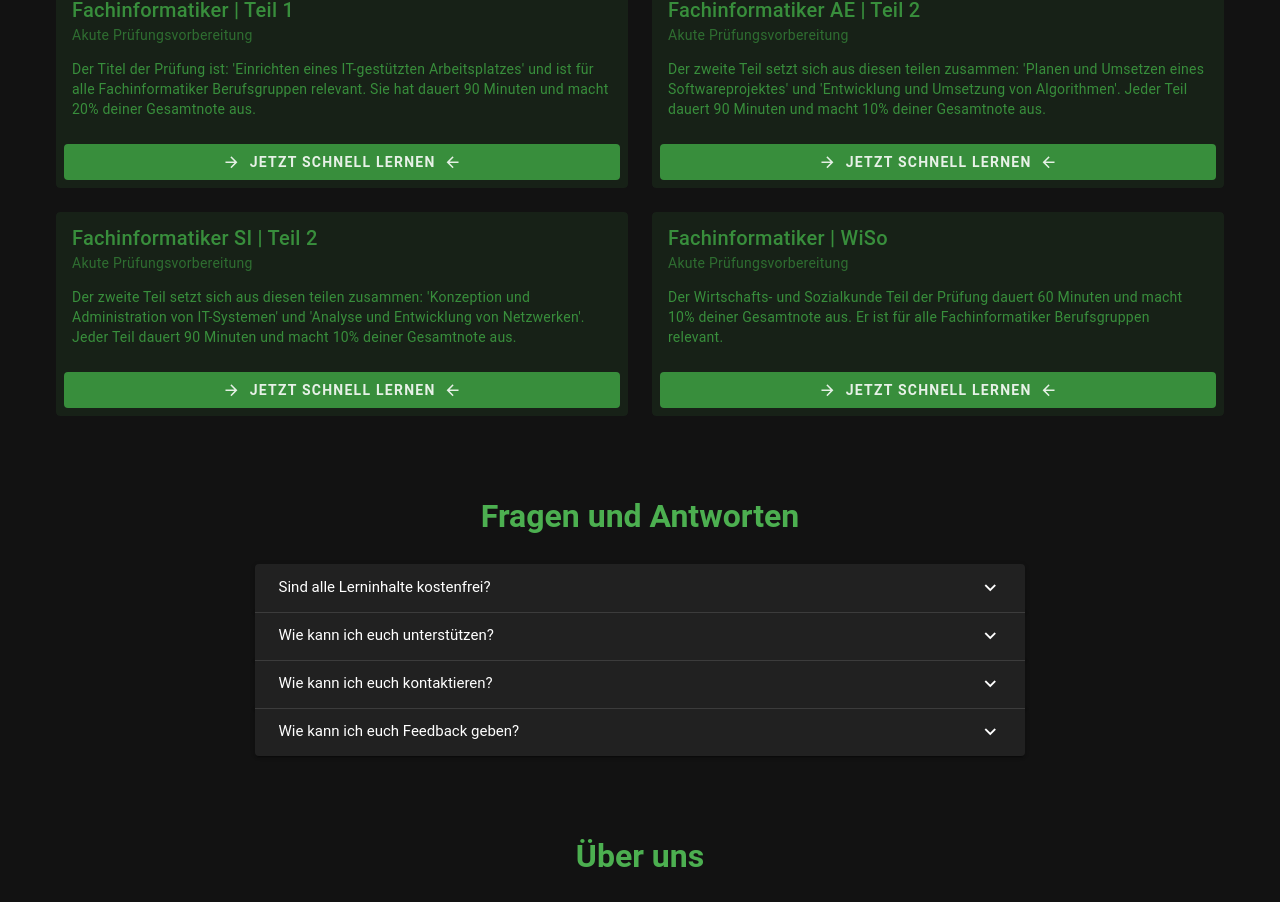
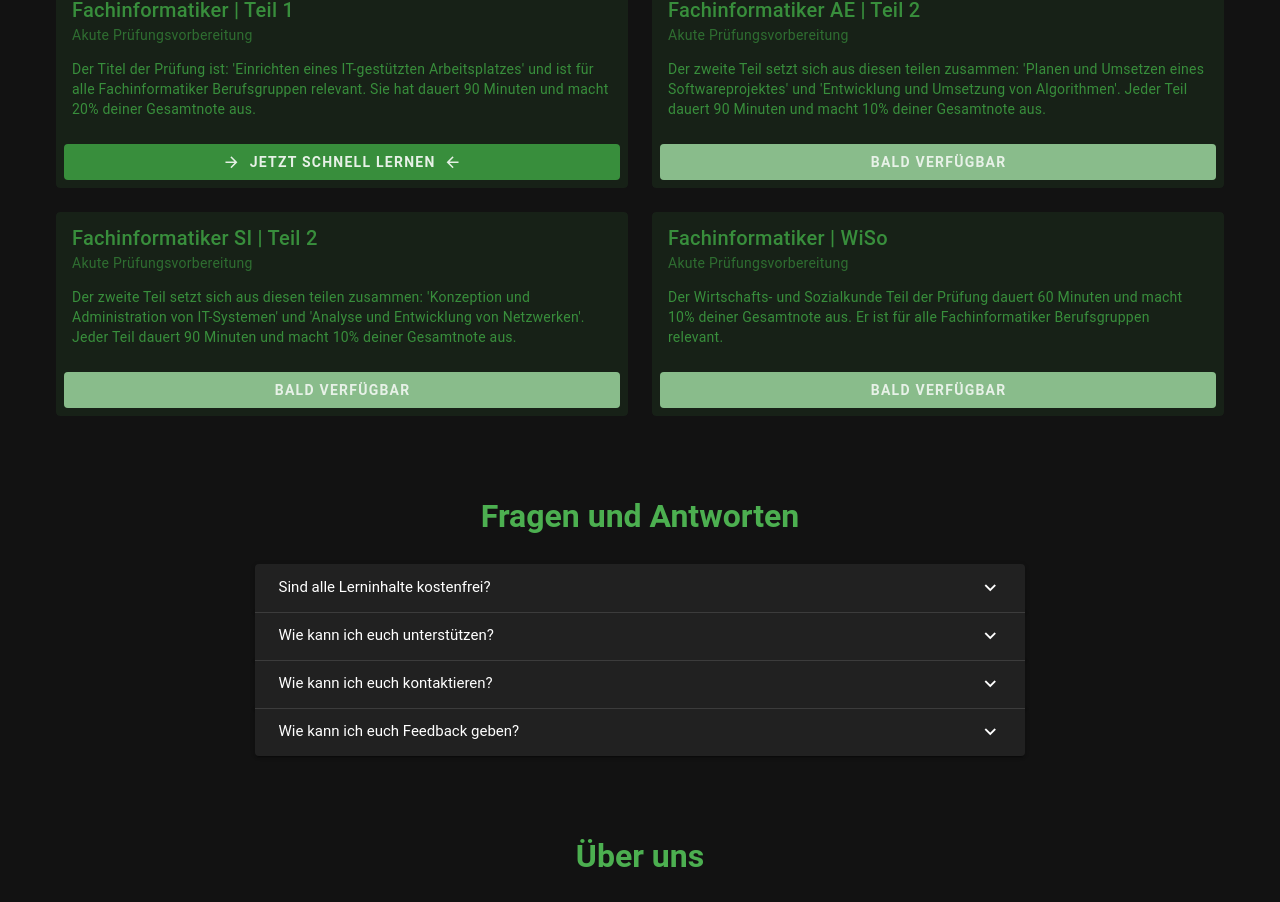
Before and after one commit to morgen-pruefung/website, a Vue app: page /home in a window 1280 px wide. Shown: the part 1090-1992 px from the top of the page. Built offline with nearby package versions, Linux system fonts and the light colour scheme.

Commit message:
Update home page

```diff
--- a/src/pages/home.vue
+++ b/src/pages/home.vue
@@ -167,6 +167,7 @@ const timeLeft = computed(() => {
               class="font-weight-bold"
               color="secondary"
               prepend-icon="mdi-arrow-right"
+              to="/pruefungen/ap1"
               variant="flat"
               width="100%"
             >
@@ -186,14 +187,13 @@ const timeLeft = computed(() => {
         >
           <v-card-actions>
             <v-btn
-              append-icon="mdi-arrow-left"
               class="font-weight-bold"
               color="secondary"
-              prepend-icon="mdi-arrow-right"
+              disabled
               variant="flat"
               width="100%"
             >
-              Jetzt schnell lernen
+              Bald verfügbar
             </v-btn>
           </v-card-actions>
         </v-card>
@@ -209,14 +209,13 @@ const timeLeft = computed(() => {
         >
           <v-card-actions>
             <v-btn
-              append-icon="mdi-arrow-left"
               class="font-weight-bold"
               color="secondary"
-              prepend-icon="mdi-arrow-right"
+              disabled
               variant="flat"
               width="100%"
             >
-              Jetzt schnell lernen
+              Bald verfügbar
             </v-btn>
           </v-card-actions>
         </v-card>
@@ -232,14 +231,13 @@ const timeLeft = computed(() => {
         >
           <v-card-actions>
             <v-btn
-              append-icon="mdi-arrow-left"
               class="font-weight-bold"
               color="secondary"
-              prepend-icon="mdi-arrow-right"
+              disabled
               variant="flat"
               width="100%"
             >
-              Jetzt schnell lernen
+              Bald verfügbar
             </v-btn>
           </v-card-actions>
         </v-card>
```
